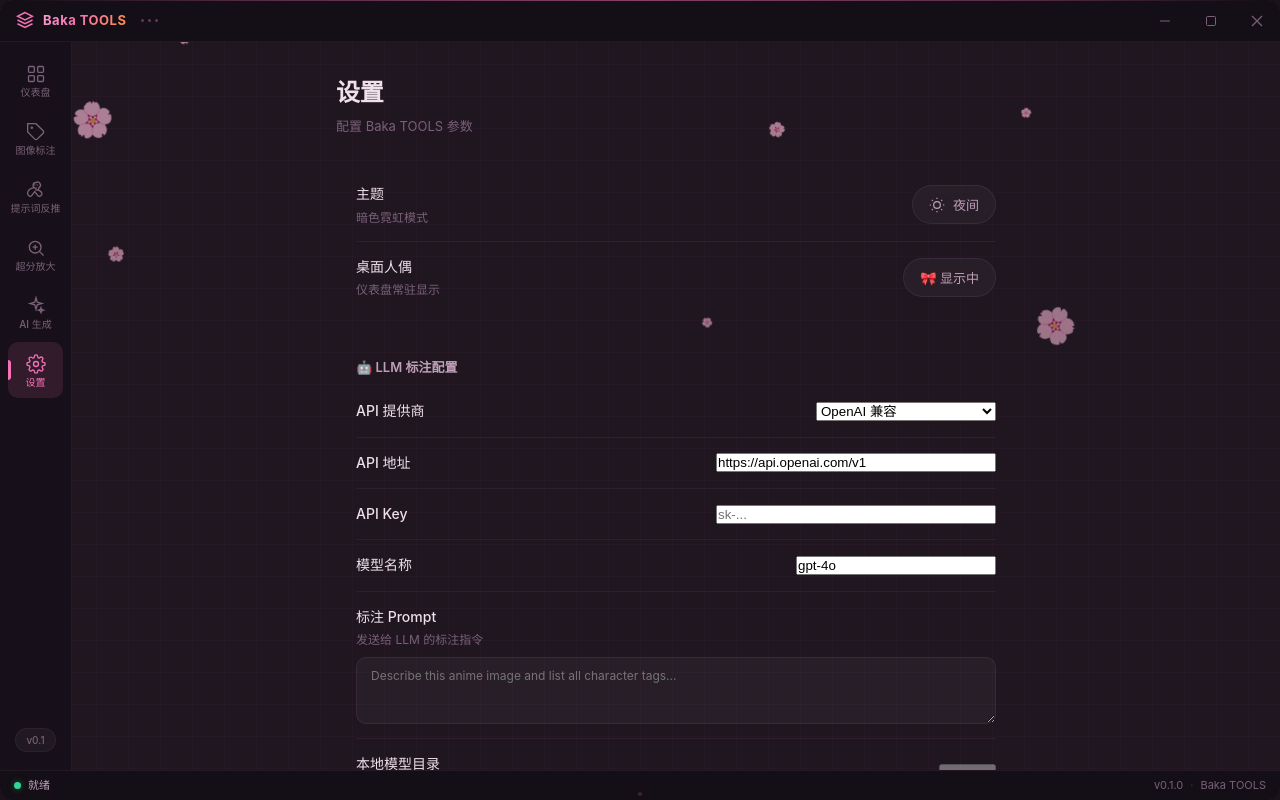
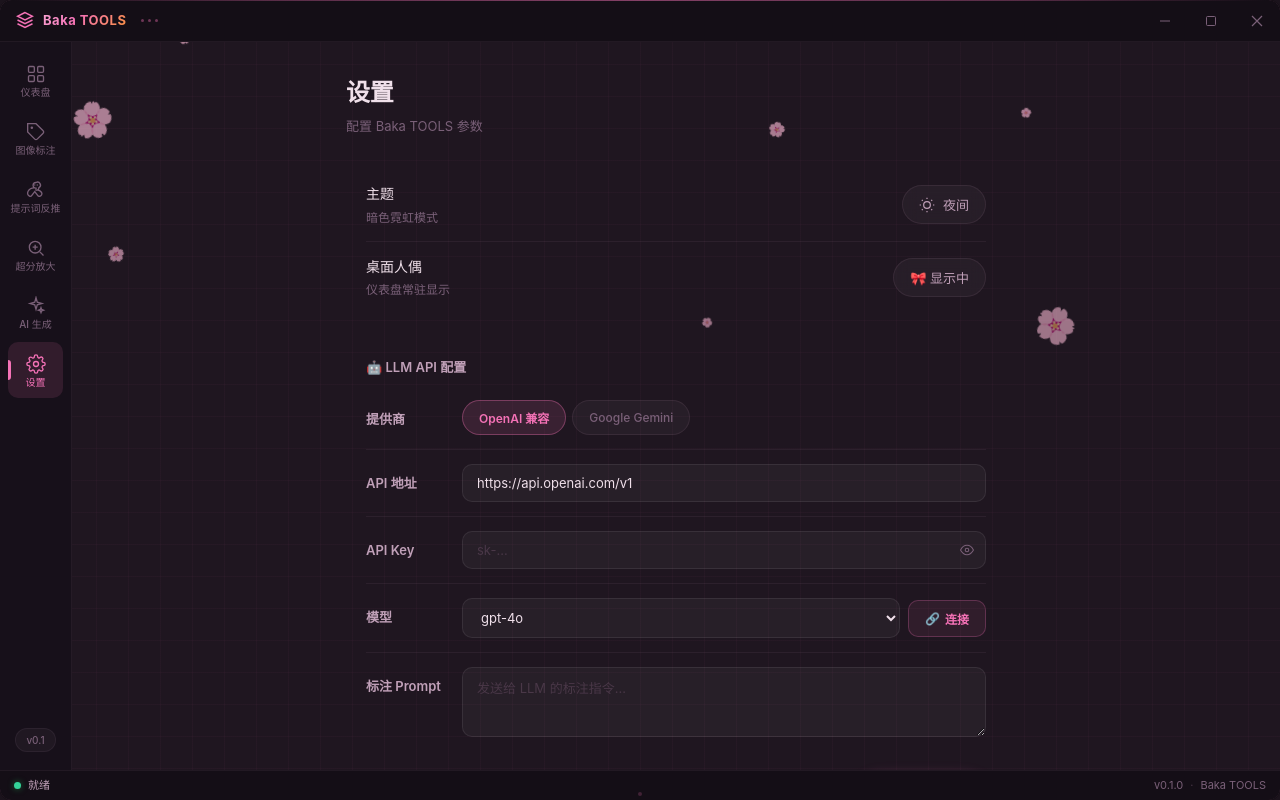
Before and after one commit to starkoook/baka, a Vue app: page /#/settings in a window 1280 px wide. Built offline with nearby package versions, Linux system fonts and the light colour scheme; a web font is replaced by a local one.

Commit message:
设置页重设计: 连接按钮 + 自动获取模型列表 + 美化输入框

```diff
--- a/electron/preload.js
+++ b/electron/preload.js
@@ -21,6 +21,7 @@
   tagImage: (params) => ipcRenderer.invoke('llm:tag', params),
   getConfig: () => ipcRenderer.invoke('llm:getConfig'),
   saveConfig: (config) => ipcRenderer.invoke('llm:saveConfig', config),
+  listModels: (params) => ipcRenderer.invoke('llm:listModels', params),
 })
 
 contextBridge.exposeInMainWorld('fsAPI', {
--- a/src/env.d.ts
+++ b/src/env.d.ts
@@ -33,6 +33,7 @@
   tagImage: (params: { imageBase64: string; prompt?: string }) => Promise<{ success: boolean; tags?: string[]; error?: string }>
   getConfig: () => Promise<LLMConfig>
   saveConfig: (config: Partial<LLMConfig>) => Promise<{ success: boolean; error?: string }>
+  listModels: (params?: { provider?: string; baseUrl?: string; apiKey?: string }) => Promise<{ success: boolean; models?: string[]; error?: string }>
 }
 
 interface SysStats {
--- a/src/views/Settings.vue
+++ b/src/views/Settings.vue
@@ -4,7 +4,6 @@
 
 const appStore = useAppStore()
 
-// LLM config loaded from main process
 const provider = ref('openai')
 const baseUrl = ref('https://api.openai.com/v1')
 const apiKey = ref('')
@@ -12,35 +11,55 @@
 const prompt = ref('')
 const saving = ref(false)
 const saved = ref(false)
+const connecting = ref(false)
+const connectStatus = ref('')
+const models = ref<string[]>([])
+const showKey = ref(false)
 
 onMounted(async () => {
   if (window.llmAPI) {
     try {
-      const config = await window.llmAPI.getConfig()
-      provider.value = config.provider || 'openai'
-      baseUrl.value = config.baseUrl || 'https://api.openai.com/v1'
-      apiKey.value = config.apiKey || ''
-      model.value = config.model || 'gpt-4o'
-      prompt.value = config.prompt || ''
+      const c = await window.llmAPI.getConfig()
+      provider.value = c.provider || 'openai'
+      baseUrl.value = c.baseUrl || 'https://api.openai.com/v1'
+      apiKey.value = c.apiKey || ''
+      model.value = c.model || 'gpt-4o'
+      prompt.value = c.prompt || ''
     } catch (_) {}
   }
 })
 
-async function saveLLMConfig() {
+async function connectAndList() {
+  if (!apiKey.value.trim()) {
+    connectStatus.value = '请输入 API Key'; return
+  }
+  connecting.value = true; connectStatus.value = '连接中...'; models.value = []
+  try {
+    const res = await window.llmAPI.listModels({
+      provider: provider.value, baseUrl: baseUrl.value, apiKey: apiKey.value,
+    })
+    if (res.success && res.models?.length) {
+      models.value = res.models
+      connectStatus.value = `已获取 ${res.models.length} 个模型`
+      if (!model.value || !res.models.includes(model.value)) {
+        model.value = res.models[0]
+      }
+    } else {
+      connectStatus.value = res.error || '未获取到模型'
+    }
+  } catch (e: any) { connectStatus.value = e.message || '连接失败' }
+  connecting.value = false
+}
+
+async function saveConfig() {
   if (!window.llmAPI) return
-  saving.value = true
-  saved.value = false
-  try {
-    await window.llmAPI.saveConfig({
-      provider: provider.value,
-      baseUrl: baseUrl.value,
-      apiKey: apiKey.value,
-      model: model.value,
-      prompt: prompt.value,
-    })
-    saved.value = true
-    setTimeout(() => (saved.value = false), 2000)
-  } catch (_) {}
+  saving.value = true; saved.value = false
+  await window.llmAPI.saveConfig({
+    provider: provider.value, baseUrl: baseUrl.value,
+    apiKey: apiKey.value, model: model.value, prompt: prompt.value,
+  })
+  saved.value = true
+  setTimeout(() => { saved.value = false }, 2000)
   saving.value = false
 }
 </script>
@@ -57,19 +76,14 @@
       <div class="setting-item">
         <div class="setting-info">
           <span class="setting-label">主题</span>
-          <span class="setting-desc">
-            {{ appStore.theme === 'dark' ? '暗色霓虹模式' : '亮色日间模式' }}
-          </span>
+          <span class="setting-desc">{{ appStore.theme === 'dark' ? '暗色霓虹模式' : '亮色日间模式' }}</span>
         </div>
         <button class="theme-toggle" @click="appStore.toggleTheme()">
           <svg v-if="appStore.theme === 'dark'" class="toggle-icon" viewBox="0 0 24 24" fill="none" stroke="currentColor" stroke-width="1.8">
-            <circle cx="12" cy="12" r="5"/>
-            <line x1="12" y1="1" x2="12" y2="3"/><line x1="12" y1="21" x2="12" y2="23"/>
-            <line x1="4.22" y1="4.22" x2="5.64" y2="5.64"/>
-            <line x1="18.36" y1="18.36" x2="19.78" y2="19.78"/>
+            <circle cx="12" cy="12" r="5"/><line x1="12" y1="1" x2="12" y2="3"/><line x1="12" y1="21" x2="12" y2="23"/>
+            <line x1="4.22" y1="4.22" x2="5.64" y2="5.64"/><line x1="18.36" y1="18.36" x2="19.78" y2="19.78"/>
             <line x1="1" y1="12" x2="3" y2="12"/><line x1="21" y1="12" x2="23" y2="12"/>
-            <line x1="4.22" y1="19.78" x2="5.64" y2="18.36"/>
-            <line x1="18.36" y1="5.64" x2="19.78" y2="4.22"/>
+            <line x1="4.22" y1="19.78" x2="5.64" y2="18.36"/><line x1="18.36" y1="5.64" x2="19.78" y2="4.22"/>
           </svg>
           <svg v-else class="toggle-icon" viewBox="0 0 24 24" fill="none" stroke="currentColor" stroke-width="1.8">
             <path d="M21 12.79A9 9 0 1111.21 3 7 7 0 0021 12.79z"/>
@@ -81,9 +95,7 @@
       <div class="setting-item">
         <div class="setting-info">
           <span class="setting-label">桌面人偶</span>
-          <span class="setting-desc">
-            {{ appStore.showMascot ? '仪表盘常驻显示' : '已关闭' }}
-          </span>
+          <span class="setting-desc">{{ appStore.showMascot ? '仪表盘常驻显示' : '已关闭' }}</span>
         </div>
         <button class="theme-toggle" @click="appStore.toggleMascot()">
           <span>{{ appStore.showMascot ? '🎀 显示中' : '关闭' }}</span>
@@ -93,86 +105,82 @@
 
     <!-- LLM API -->
     <div class="settings-group glass-panel" style="margin-top: 16px;">
-      <div class="setting-section-title">🤖 LLM 标注配置</div>
+      <div class="setting-section-title">🤖 LLM API 配置</div>
 
-      <div class="setting-item">
-        <div class="setting-info">
-          <span class="setting-label">API 提供商</span>
+      <!-- Provider -->
+      <div class="setting-row">
+        <label class="field-label">提供商</label>
+        <div class="field-right">
+          <div class="source-tabs">
+            <button class="source-tab" :class="{ active: provider === 'openai' }" @click="provider = 'openai'">OpenAI 兼容</button>
+            <button class="source-tab" :class="{ active: provider === 'gemini' }" @click="provider = 'gemini'">Google Gemini</button>
+          </div>
         </div>
-        <select class="form-select" style="width: 180px;" v-model="provider">
-          <option value="openai">OpenAI 兼容</option>
-          <option value="gemini">Google Gemini</option>
-        </select>
       </div>
       <div class="setting-divider"></div>
 
-      <div class="setting-item">
-        <div class="setting-info">
-          <span class="setting-label">API 地址</span>
+      <!-- Base URL -->
+      <div class="setting-row">
+        <label class="field-label">API 地址</label>
+        <div class="field-right">
+          <input class="form-input styled-input" v-model="baseUrl" placeholder="https://api.openai.com/v1" />
         </div>
-        <input
-          class="form-input"
-          style="width: 280px;"
-          v-model="baseUrl"
-          placeholder="https://api.openai.com/v1"
-        />
       </div>
       <div class="setting-divider"></div>
 
-      <div class="setting-item">
-        <div class="setting-info">
-          <span class="setting-label">API Key</span>
+      <!-- API Key -->
+      <div class="setting-row">
+        <label class="field-label">API Key</label>
+        <div class="field-right">
+          <div class="input-with-icon">
+            <input class="form-input styled-input" :type="showKey ? 'text' : 'password'" v-model="apiKey" placeholder="sk-..." />
+            <button class="eye-btn" @click="showKey = !showKey">
+              <svg v-if="!showKey" width="14" height="14" viewBox="0 0 24 24" fill="none" stroke="currentColor" stroke-width="1.8">
+                <path d="M1 12s4-8 11-8 11 8 11 8-4 8-11 8-11-8-11-8z"/><circle cx="12" cy="12" r="3"/>
+              </svg>
+              <svg v-else width="14" height="14" viewBox="0 0 24 24" fill="none" stroke="currentColor" stroke-width="1.8">
+                <path d="M17.94 17.94A10.07 10.07 0 0112 20c-7 0-11-8-11-8a18.45 18.45 0 015.06-5.94M9.9 4.24A9.12 9.12 0 0112 4c7 0 11 8 11 8a18.5 18.5 0 01-2.16 3.19m-6.72-1.07a3 3 0 11-4.24-4.24"/><line x1="1" y1="1" x2="23" y2="23"/>
+              </svg>
+            </button>
+          </div>
         </div>
-        <input
-          class="form-input"
-          style="width: 280px;"
-          type="password"
-          v-model="apiKey"
-          placeholder="sk-..."
-        />
       </div>
       <div class="setting-divider"></div>
 
-      <div class="setting-item">
-        <div class="setting-info">
-          <span class="setting-label">模型名称</span>
+      <!-- Connect + Model -->
+      <div class="setting-row">
+        <label class="field-label">模型</label>
+        <div class="field-right">
+          <div class="model-row">
+            <select class="form-input styled-input" v-model="model" style="flex:1;">
+              <option v-if="models.length === 0" :value="model">{{ model || '请先连接' }}</option>
+              <option v-for="m in models" :key="m" :value="m">{{ m }}</option>
+            </select>
+            <button class="connect-btn" @click="connectAndList" :disabled="connecting">
+              <svg v-if="connecting" class="spin" width="14" height="14" viewBox="0 0 24 24" fill="none" stroke="currentColor" stroke-width="2"><path d="M21 12a9 9 0 11-6.219-8.56"/></svg>
+              <span v-else>🔗</span>
+              {{ connecting ? '获取中' : '连接' }}
+            </button>
+          </div>
+          <span class="connect-status" v-if="connectStatus" :class="{ error: connectStatus.includes('失败') || connectStatus.includes('请输入') }">
+            {{ connectStatus }}
+          </span>
         </div>
-        <input
-          class="form-input"
-          style="width: 200px;"
-          v-model="model"
-          placeholder="gpt-4o / gemini-pro-vision"
-        />
       </div>
       <div class="setting-divider"></div>
 
-      <div class="setting-item" style="flex-direction: column; align-items: flex-start; gap: 8px;">
-        <div class="setting-info">
-          <span class="setting-label">标注 Prompt</span>
-          <span class="setting-desc">发送给 LLM 的标注指令</span>
+      <!-- Prompt -->
+      <div class="setting-row">
+        <label class="field-label">标注 Prompt</label>
+        <div class="field-right">
+          <textarea class="form-input styled-input" v-model="prompt" rows="3" placeholder="发送给 LLM 的标注指令..."></textarea>
         </div>
-        <textarea
-          class="form-textarea"
-          v-model="prompt"
-          rows="3"
-          placeholder="Describe this anime image and list all character tags..."
-        ></textarea>
       </div>
-      <div class="setting-divider"></div>
 
-      <div class="setting-item">
-        <div class="setting-info">
-          <span class="setting-label">本地模型目录</span>
-          <span class="setting-desc">ONNX / 标注模型存放路径</span>
-        </div>
-        <button class="btn btn-secondary" disabled>选择目录</button>
-      </div>
-      <div class="setting-divider"></div>
-
-      <div class="setting-item">
-        <span></span>
-        <button class="btn btn-primary" @click="saveLLMConfig" :disabled="saving">
-          {{ saving ? '保存中...' : saved ? '✓ 已保存' : '保存 LLM 配置' }}
+      <!-- Save -->
+      <div class="setting-footer">
+        <button class="save-btn" @click="saveConfig" :disabled="saving">
+          {{ saving ? '保存中...' : saved ? '✓ 已保存' : '💾 保存配置' }}
         </button>
       </div>
     </div>
@@ -182,15 +190,13 @@
       <div class="setting-section-title">关于</div>
       <div class="setting-item">
         <div class="setting-info">
-          <span class="setting-label">版本</span>
-          <span class="setting-desc">Baka TOOLS v{{ appStore.version }}</span>
+          <span class="setting-label">版本</span><span class="setting-desc">Baka TOOLS v{{ appStore.version }}</span>
         </div>
       </div>
       <div class="setting-divider"></div>
       <div class="setting-item">
         <div class="setting-info">
-          <span class="setting-label">技术栈</span>
-          <span class="setting-desc">Electron · Vue 3 · Vite · LLM</span>
+          <span class="setting-label">技术栈</span><span class="setting-desc">Electron · Vue 3 · Vite · LLM</span>
         </div>
       </div>
     </div>
@@ -198,116 +204,122 @@
 </template>
 
 <style scoped>
-.settings-page {
-  max-width: 680px;
-  margin: 0 auto;
-}
+.settings-page { max-width: 660px; margin: 0 auto; }
+.page-header { margin-bottom: 24px; }
+.page-title { font-size: 24px; font-weight: 700; color: var(--text-primary); margin-bottom: 4px; letter-spacing: -0.01em; }
+.page-desc { font-size: 13px; color: var(--text-tertiary); }
 
-.page-header {
-  margin-bottom: 24px;
-}
+.settings-group { padding: 8px 0; }
 
-.page-title {
-  font-size: 24px;
-  font-weight: 700;
-  color: var(--text-primary);
-  margin-bottom: 4px;
-  letter-spacing: -0.01em;
-}
-
-.page-desc {
-  font-size: 13px;
-  color: var(--text-tertiary);
-}
-
-.settings-group {
-  padding: 8px 0;
-}
-
-.setting-item {
-  display: flex;
-  align-items: center;
-  justify-content: space-between;
+/* ── Rows ── */
+.setting-row {
+  display: flex; align-items: flex-start; gap: 16px;
   padding: 14px 20px;
 }
+.field-label {
+  font-size: 13px; font-weight: 600; color: var(--text-secondary);
+  min-width: 80px; padding-top: 9px; flex-shrink: 0;
+}
+.field-right { flex: 1; min-width: 0; }
 
-.setting-info {
-  display: flex;
-  flex-direction: column;
-  gap: 2px;
+/* ── Styled inputs ── */
+.styled-input {
+  background: rgba(255,255,255,0.04);
+  border: 1px solid rgba(255,255,255,0.08);
+  border-radius: var(--radius-sm);
+  padding: 10px 14px; font-size: 13px; color: var(--text-primary);
+  font-family: var(--font-sans);
+  transition: all 0.25s ease;
+  width: 100%;
 }
+.styled-input:focus {
+  outline: none;
+  border-color: rgba(var(--accent-primary-rgb), 0.4);
+  box-shadow: 0 0 0 3px rgba(var(--accent-primary-rgb), 0.08);
+  background: rgba(255,255,255,0.06);
+}
+.styled-input::placeholder { color: var(--text-disabled); }
 
-.setting-label {
-  font-size: 14px;
-  color: var(--text-primary);
-  font-weight: 500;
+/* ── Input with eye icon ── */
+.input-with-icon { position: relative; display: flex; align-items: center; }
+.input-with-icon .styled-input { padding-right: 40px; }
+.eye-btn {
+  position: absolute; right: 8px;
+  background: none; border: none; color: var(--text-tertiary);
+  cursor: pointer; padding: 4px; display: flex;
+  transition: color 0.2s;
 }
+.eye-btn:hover { color: var(--text-secondary); }
 
-.setting-desc {
-  font-size: 12px;
-  color: var(--text-tertiary);
+/* ── Model row ── */
+.model-row { display: flex; gap: 8px; align-items: center; }
+
+.connect-btn {
+  display: flex; align-items: center; gap: 5px;
+  padding: 9px 16px; white-space: nowrap;
+  border: 1px solid rgba(var(--accent-primary-rgb), 0.25);
+  border-radius: var(--radius-sm);
+  background: rgba(var(--accent-primary-rgb), 0.08);
+  color: var(--accent-primary); font-size: 12px; font-weight: 600;
+  font-family: var(--font-sans); cursor: pointer;
+  transition: all 0.25s ease;
 }
+.connect-btn:hover { background: rgba(var(--accent-primary-rgb), 0.15); box-shadow: 0 0 12px rgba(var(--accent-primary-rgb), 0.15); }
+.connect-btn:disabled { opacity: 0.5; cursor: not-allowed; }
 
-.setting-divider {
-  height: 1px;
-  background: var(--border-subtle);
-  margin: 0 20px;
+.connect-status {
+  display: block; font-size: 11px; margin-top: 5px;
+  color: var(--accent-success);
 }
+.connect-status.error { color: var(--accent-danger); }
 
-.setting-section-title {
-  font-size: 13px;
-  font-weight: 600;
-  color: var(--text-secondary);
-  padding: 12px 20px 8px;
+/* ── Save button ── */
+.setting-footer { padding: 16px 20px; display: flex; justify-content: flex-end; }
+.save-btn {
+  display: flex; align-items: center; gap: 6px;
+  padding: 11px 28px;
+  border: none; border-radius: var(--radius-full);
+  background: var(--gradient-accent);
+  color: #fff; font-size: 13px; font-weight: 700;
+  font-family: var(--font-sans); cursor: pointer;
+  box-shadow: 0 4px 16px rgba(var(--accent-primary-rgb), 0.3);
+  transition: all 0.3s cubic-bezier(0.34,1.56,0.64,1);
 }
+.save-btn:hover { transform: scale(1.04); box-shadow: 0 8px 28px rgba(var(--accent-primary-rgb), 0.45); }
+.save-btn:active { transform: scale(0.96); }
+.save-btn:disabled { opacity: 0.4; cursor: not-allowed; transform: none; }
 
-/* Theme toggle */
+/* ── Source tabs ── */
+.source-tabs { display: flex; gap: 6px; }
+.source-tab {
+  padding: 8px 16px; border: 1px solid var(--glass-border);
+  border-radius: var(--radius-full); background: var(--glass-bg);
+  color: var(--text-tertiary); font-size: 12px;
+  font-family: var(--font-sans); font-weight: 500;
+  cursor: pointer; transition: all var(--transition-fast);
+}
+.source-tab:hover { background: var(--glass-bg-hover); color: var(--text-secondary); }
+.source-tab.active { background: var(--accent-bg); border-color: var(--border-accent); color: var(--accent-primary); font-weight: 600; }
+
+/* ── Theme toggle ── */
+.setting-item {
+  display: flex; align-items: center; justify-content: space-between; padding: 14px 20px;
+}
+.setting-info { display: flex; flex-direction: column; gap: 2px; }
+.setting-label { font-size: 14px; color: var(--text-primary); font-weight: 500; }
+.setting-desc { font-size: 12px; color: var(--text-tertiary); }
+.setting-divider { height: 1px; background: var(--border-subtle); margin: 0 20px; }
+.setting-section-title { font-size: 13px; font-weight: 600; color: var(--text-secondary); padding: 12px 20px 8px; }
 .theme-toggle {
-  display: flex;
-  align-items: center;
-  gap: 8px;
-  padding: 9px 16px;
-  background: var(--glass-bg);
-  border: 1px solid var(--glass-border);
-  border-radius: var(--radius-full);
-  color: var(--text-secondary);
-  font-size: 13px;
-  font-family: var(--font-sans);
-  font-weight: 500;
-  cursor: pointer;
-  transition: all var(--transition-base);
-  backdrop-filter: blur(8px);
+  display: flex; align-items: center; gap: 8px; padding: 9px 16px;
+  background: var(--glass-bg); border: 1px solid var(--glass-border);
+  border-radius: var(--radius-full); color: var(--text-secondary);
+  font-size: 13px; font-family: var(--font-sans); font-weight: 500;
+  cursor: pointer; transition: all var(--transition-base); backdrop-filter: blur(8px);
 }
+.theme-toggle:hover { background: var(--glass-bg-hover); border-color: var(--border-accent); color: var(--text-primary); transform: scale(1.04); }
+.toggle-icon { width: 16px; height: 16px; }
 
-.theme-toggle:hover {
-  background: var(--glass-bg-hover);
-  border-color: var(--border-accent);
-  color: var(--text-primary);
-  transform: scale(1.04);
-}
-
-.toggle-icon {
-  width: 16px;
-  height: 16px;
-}
-
-/* Textarea */
-.form-textarea {
-  width: 100%;
-  padding: 10px 14px;
-  background: var(--glass-bg);
-  border: 1px solid var(--glass-border);
-  border-radius: var(--radius-sm);
-  color: var(--text-primary);
-  font-size: 12px;
-  font-family: var(--font-sans);
-  resize: vertical;
-  transition: border-color var(--transition-fast);
-}
-
-.form-textarea:focus {
-  outline: none;
-  border-color: var(--border-accent);
-  box-shadow: 0 0 0 3px rgba(var(--accent-primary-rgb), 0.1);
-}
+.spin { animation: spin 1s linear infinite; }
+@keyframes spin { to { transform: rotate(360deg); } }
 </style>
```
Also changed, not shown: electron/ipc/llm.js (+38 -0 lines).
